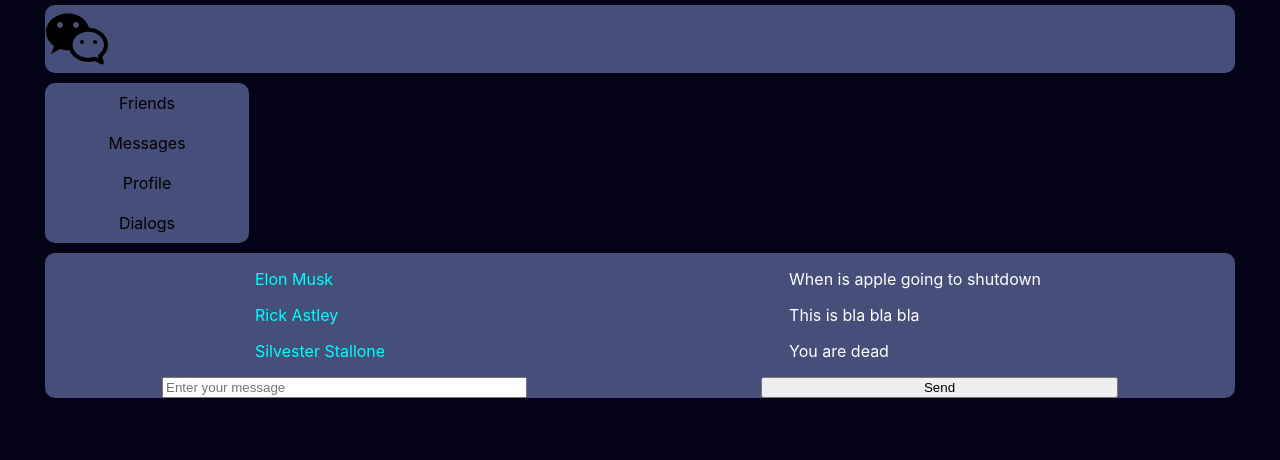
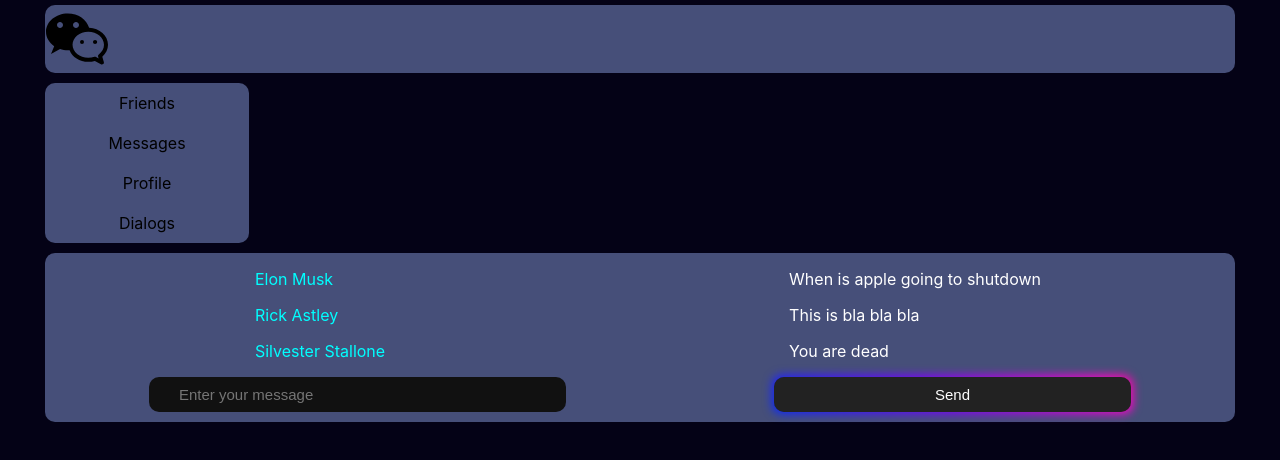
Before and after one commit to RedregeX/SocialNetwork, a React (Create React App) app: page /dialogs in a window 1280 px wide. Shown: the top 460 px of the page. Built offline with nearby package versions, Linux system fonts and the light colour scheme.

Commit message:
Css binput

```diff
--- a/src/components/dialogs/Dialogs.css
+++ b/src/components/dialogs/Dialogs.css
@@ -23,4 +23,79 @@
 .binput{
     margin: 0 auto;
     display: flex;
+    margin-bottom: 10px;
 }
+.enter{
+    padding: 0.6em 2em;
+    border: none;
+    outline: none;
+    color: rgb(255, 255, 255);
+    background: #111;
+    position: relative;
+    z-index: 0;
+    border-radius: 10px;
+    user-select: none;
+    touch-action: manipulation;
+    font-size: 15px;
+}
+.enter:hover{
+    color: rgb(255, 0, 0);
+}
+.send {
+  padding: 0.6em 2em;
+  border: none;
+  outline: none;
+  color: rgb(255, 255, 255);
+  background: #111;
+  cursor: pointer;
+  position: relative;
+  z-index: 0;
+  border-radius: 10px;
+  user-select: none;
+  touch-action: manipulation;
+  font-size: 15px;
+
+}
+.send:hover{
+    color: #00ffd5;
+}
+.send:before {
+  content: "";
+  background: linear-gradient(45deg,#ff0000,#ff7300,#fffb00,#48ff00,#00ffd5,#002bff,#7a00ff,#ff00c8,#ff0000);
+  position: absolute;
+  top: -2px;
+  left: -2px;
+  background-size: 400%;
+  z-index: -1;
+  filter: blur(5px);
+  -webkit-filter: blur(5px);
+  width: calc(100% + 4px);
+  height: calc(100% + 4px);
+  animation: glowing-send 20s linear infinite;
+  transition: opacity 0.3s ease-in-out;
+  border-radius: 10px;
+}
+
+@keyframes glowing-send {
+  0% {
+    background-position: 0 0;
+  }
+  50% {
+    background-position: 400% 0;
+  }
+  100% {
+    background-position: 0 0;
+  }
+}
+
+.send:after {
+  z-index: -1;
+  content: "";
+  position: absolute;
+  width: 100%;
+  height: 100%;
+  background: #222;
+  left: 0;
+  top: 0;
+  border-radius: 10px;
+}
--- a/src/components/dialogs/Dialogs.jsx
+++ b/src/components/dialogs/Dialogs.jsx
@@ -21,7 +21,7 @@
                 </div>
             </div>
             <div className="binput">
-                <input type="text" placeholder="Enter your message"/>
+                <input type="text" placeholder="Enter your message" className="enter"/>
                 <button className="send">Send</button>
             </div>
         </div>
```
